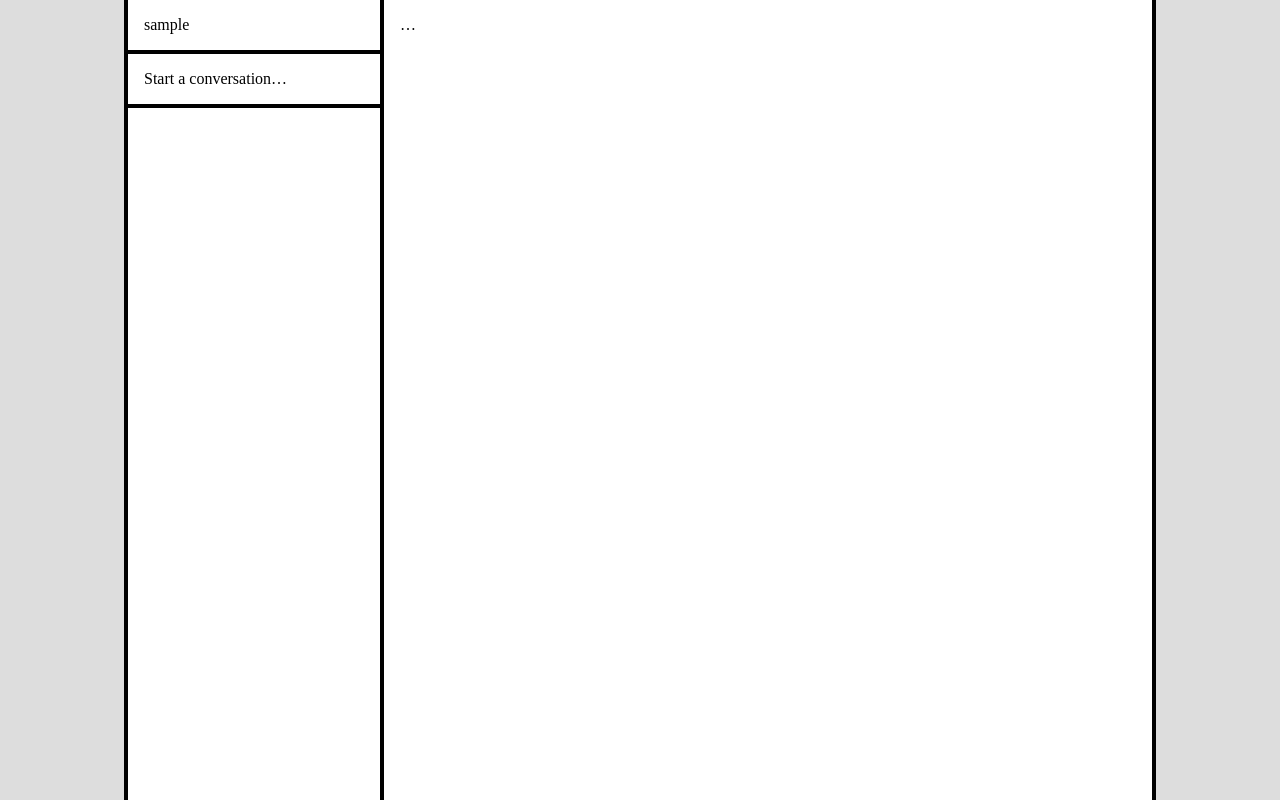
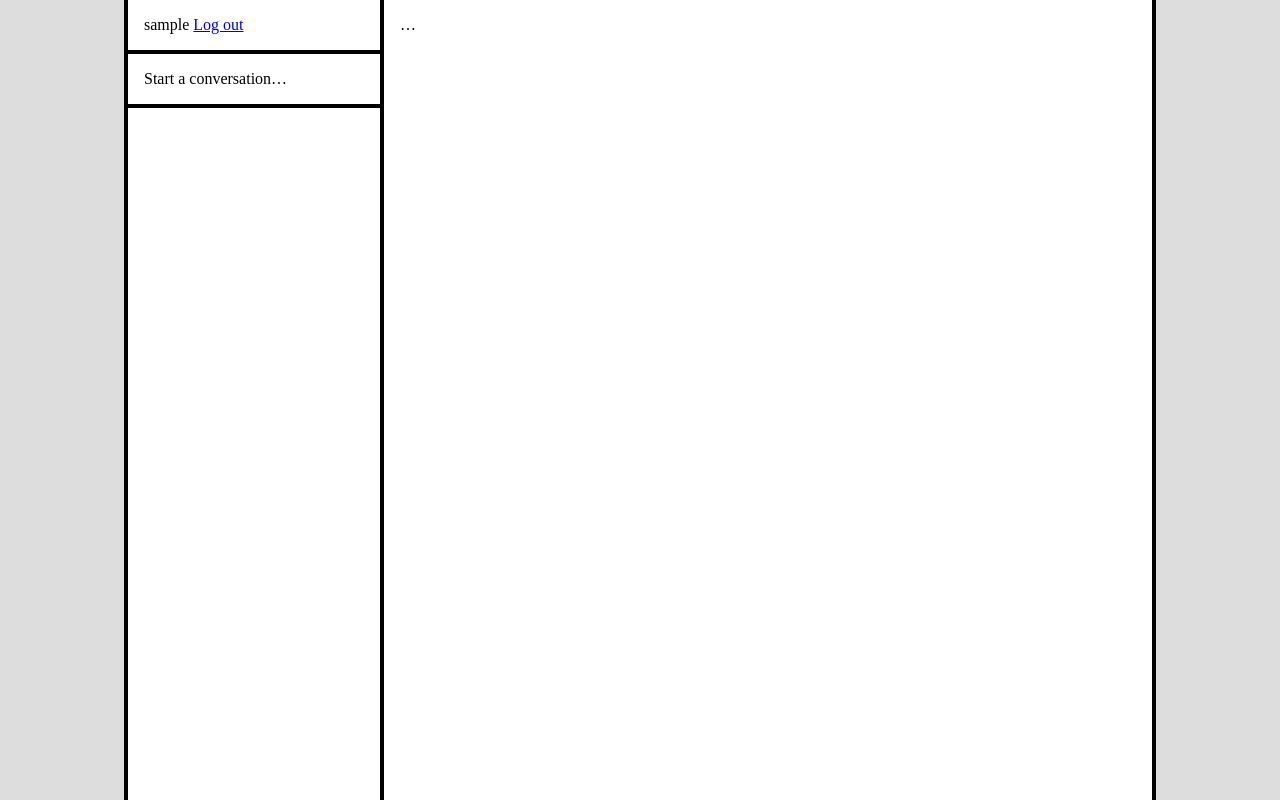
Before and after one commit to slava-sh/messenger, a Django app: page / in a window 1280 px wide. Run offline with Django 3.2, Linux system fonts and the light colour scheme; the visitor is signed in with stand-in values (Sample User, id 1); data that the repository does not hold is empty.

Commit message:
Add logout link

```diff
--- a/django/chat/templates/chat/conversation_list_include.html
+++ b/django/chat/templates/chat/conversation_list_include.html
@@ -1,4 +1,4 @@
-<div class="conversation">{{ request.user }}</div>
+<div class="conversation">{{ request.user }} <a href="{% url 'auth_logout' %}">Log out</a></div>
 {% for conversation in conversations %}
   <div class="conversation"><a href="{{ conversation.get_absolute_url }}">{{ conversation.name }}</a></div>
 {% empty %}
```
